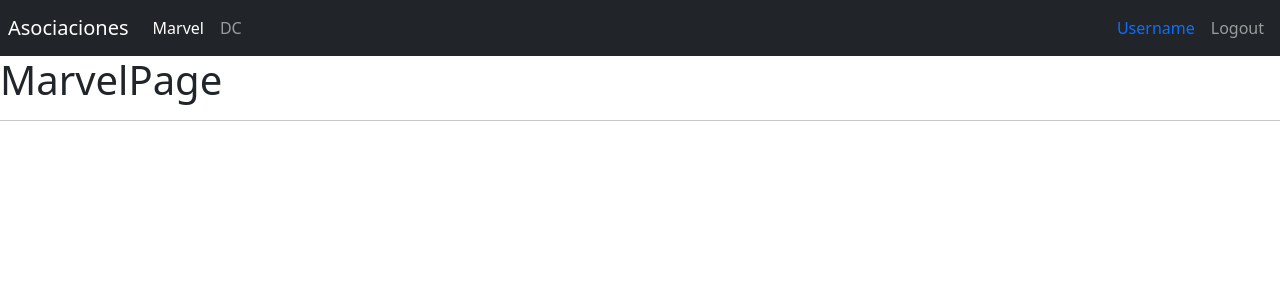
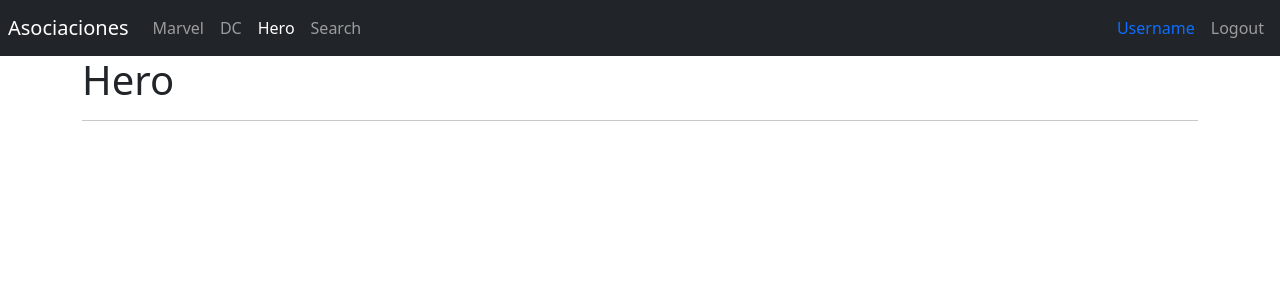
Before and after one commit to EdsonJSF/react-heroes-app, a React (Vite) app: page /hero in a window 1280 px wide. Before the commit this address led to /marvel. Shown: the top 300 px of the page. Built offline with nearby package versions, Linux system fonts and the light colour scheme.

Commit message:
Feat: Separate routes

```diff
--- a/src/heroes/index.js
+++ b/src/heroes/index.js
@@ -1 +1,2 @@
 export * from "./pages";
+export * from "./routes/HeroesRoutes";
--- /dev/null
+++ b/src/heroes/pages/HeroPage.jsx
@@ -0,0 +1,8 @@
+export const HeroPage = () => {
+  return (
+    <>
+      <h1>Hero</h1>
+      <hr />
+    </>
+  );
+};
--- /dev/null
+++ b/src/heroes/pages/SearchPage.jsx
@@ -0,0 +1,8 @@
+export const SearchPage = () => {
+  return (
+    <>
+      <h1>Search</h1>
+      <hr />
+    </>
+  );
+};
--- a/src/heroes/pages/index.js
+++ b/src/heroes/pages/index.js
@@ -1,2 +1,4 @@
 export { DCPage } from "./DCPage";
+export { HeroPage } from "./HeroPage";
 export { MarvelPage } from "./MarvelPage";
+export { SearchPage } from "./SearchPage";
--- /dev/null
+++ b/src/heroes/routes/HeroesRoutes.jsx
@@ -0,0 +1,23 @@
+import { Navigate, Route, Routes } from "react-router-dom";
+
+import { Navbar } from "../../shared";
+import { DCPage, HeroPage, MarvelPage, SearchPage } from "../pages";
+
+export const HeroesRoutes = () => {
+  return (
+    <>
+      <Navbar />
+
+      <div className="container">
+        <Routes>
+          <Route path="dc" element={<DCPage />} />
+          <Route path="hero" element={<HeroPage />} />
+          <Route path="marvel" element={<MarvelPage />} />
+          <Route path="search" element={<SearchPage />} />
+
+          <Route path="/*" element={<Navigate to="/marvel" />} />
+        </Routes>
+      </div>
+    </>
+  );
+};
--- a/src/main-router.jsx
+++ b/src/main-router.jsx
@@ -1,21 +1,14 @@
-import { Navigate, Route, Routes } from "react-router-dom";
+import { Route, Routes } from "react-router-dom";
 
-import { DCPage, MarvelPage } from "./heroes";
 import { LoginPage } from "./auth";
-import { Navbar } from "./shared";
+import { HeroesRoutes } from "./heroes";
 
 export const MainRouter = () => {
   return (
-    <>
-      <Navbar />
+    <Routes>
+      <Route path="login" element={<LoginPage />} />
 
-      <Routes>
-        <Route path="/dc" element={<DCPage />} />
-        <Route path="/login" element={<LoginPage />} />
-        <Route path="/marvel" element={<MarvelPage />} />
-
-        <Route path="/*" element={<Navigate to="/marvel" />} />
-      </Routes>
-    </>
+      <Route path="/*" element={<HeroesRoutes />} />
+    </Routes>
   );
 };
--- a/src/shared/components/Navbar.jsx
+++ b/src/shared/components/Navbar.jsx
@@ -9,6 +9,14 @@
   {
     path: "/dc",
     name: "DC",
+  },
+  {
+    path: "/hero",
+    name: "Hero",
+  },
+  {
+    path: "/search",
+    name: "Search",
   },
 ];
 
```
